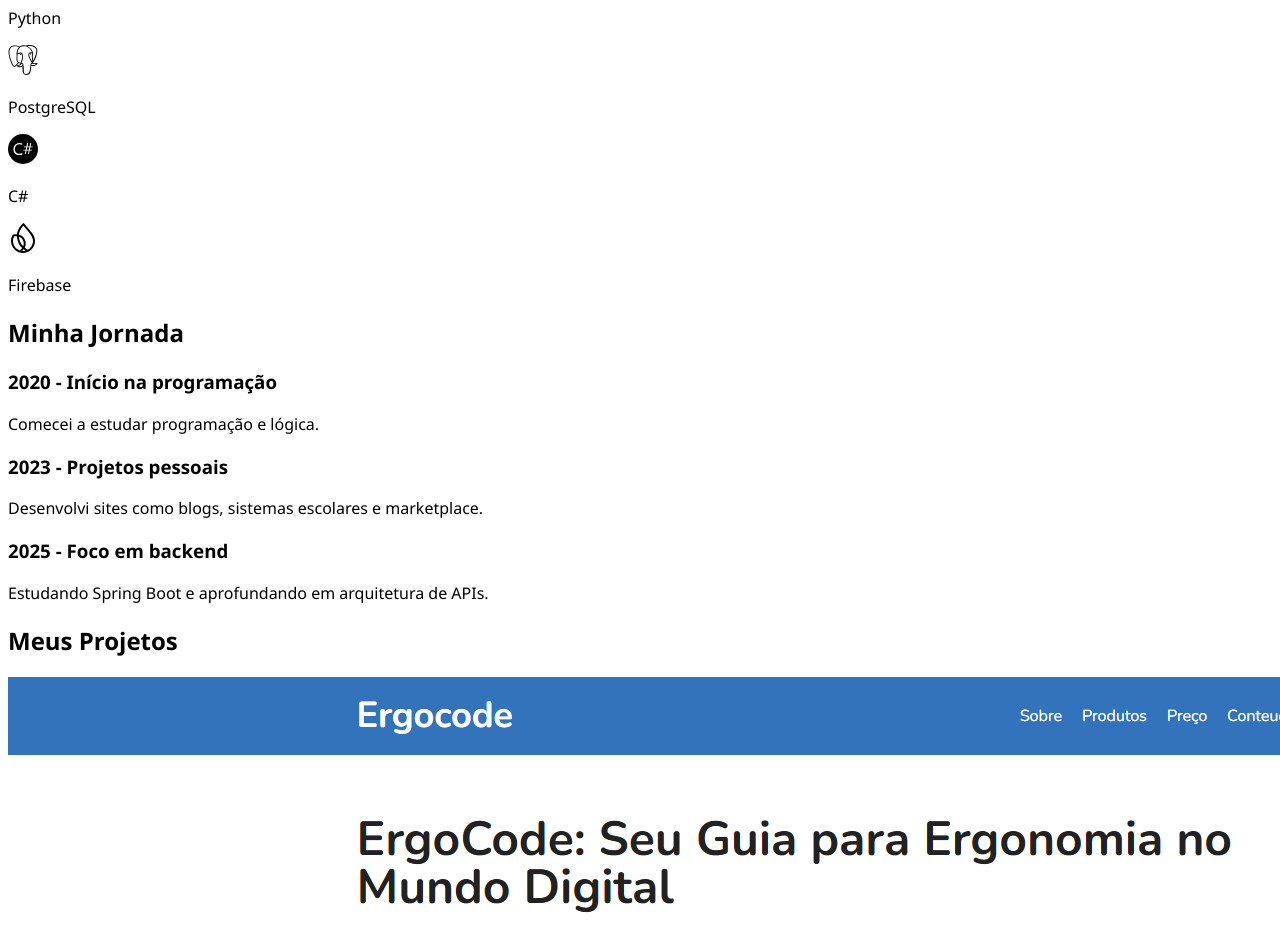
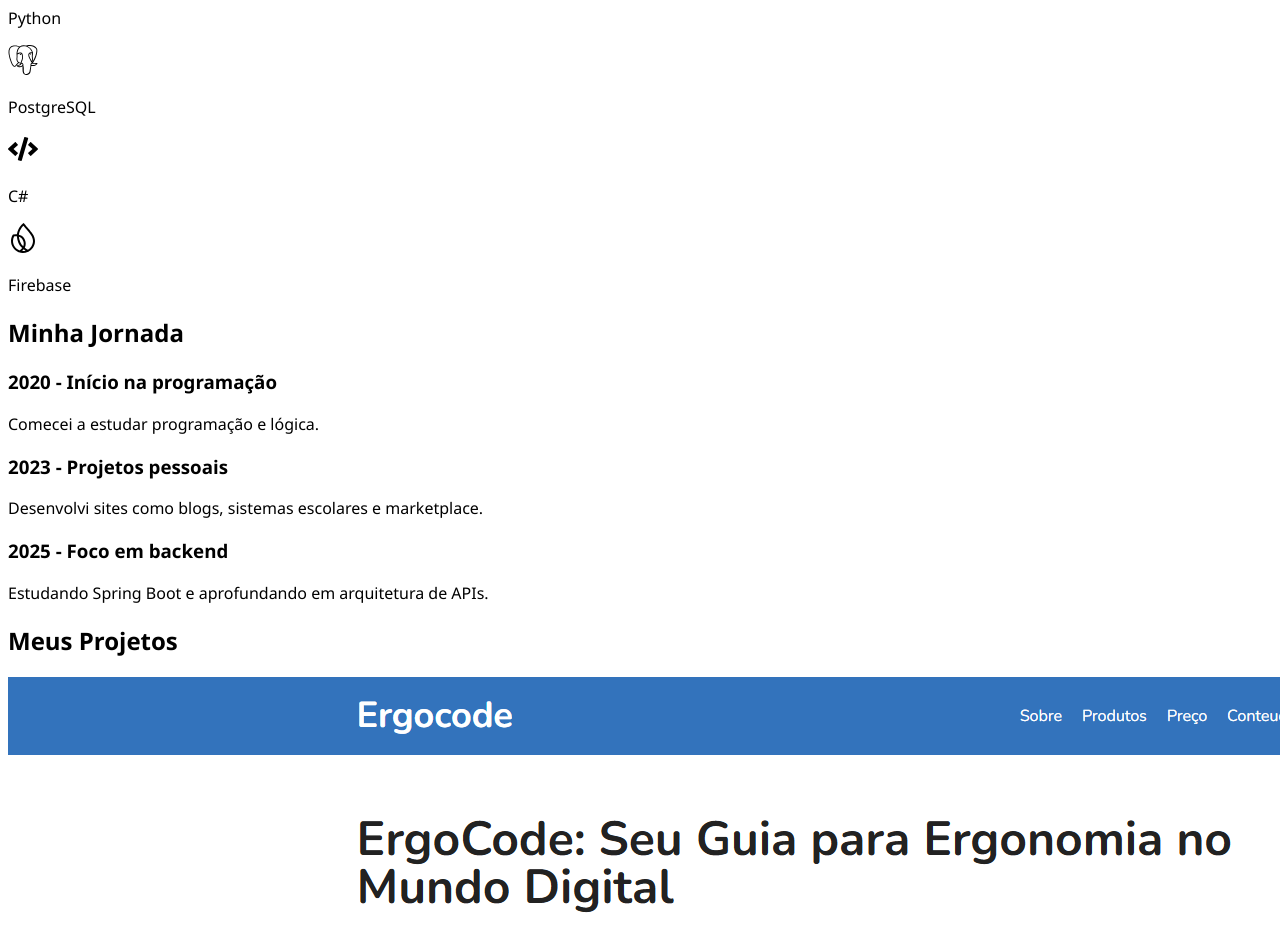
Before and after one commit to Elias969/meu_portfolio, a React (Create React App) app in the folder meu-portfolio/: page / in a window 1280 px wide. Shown: the part 2820-3751 px from the top of the page. Built offline with nearby package versions, Linux system fonts and the light colour scheme; no server answers; the database is empty; the HTML template or start-up script is replaced by a standard one.

Commit message:
Update Skills.js

```diff
--- a/meu-portfolio/src/components/Skills.js
+++ b/meu-portfolio/src/components/Skills.js
@@ -1,6 +1,6 @@
 import React from 'react';
-import { FaReact, FaHtml5, FaCss3Alt, FaNodeJs, FaJava, FaGithub } from 'react-icons/fa';
-import { SiTailwindcss, SiMysql, SiPython, SiPostgresql, SiCsharp, SiFirebase } from 'react-icons/si';
+import { FaReact, FaHtml5, FaCss3Alt, FaNodeJs, FaJava, FaGithub, FaCode } from 'react-icons/fa';
+import { SiTailwindcss, SiMysql, SiPython, SiPostgresql, SiFirebase } from 'react-icons/si';
 
 const skills = [
   { icon: <FaReact size={30} />, name: 'React' },
@@ -13,7 +13,7 @@ const skills = [
   { icon: <FaGithub size={30} />, name: 'GitHub' },
   { icon: <SiPython size={30} />, name: 'Python' },
   { icon: <SiPostgresql size={30} />, name: 'PostgreSQL' },
-  { icon: <SiCsharp size={30} />, name: 'C#' },
+  { icon: <FaCode size={30} />, name: 'C#' },
   { icon: <SiFirebase size={30} />, name: 'Firebase' },
 ];
 
```
